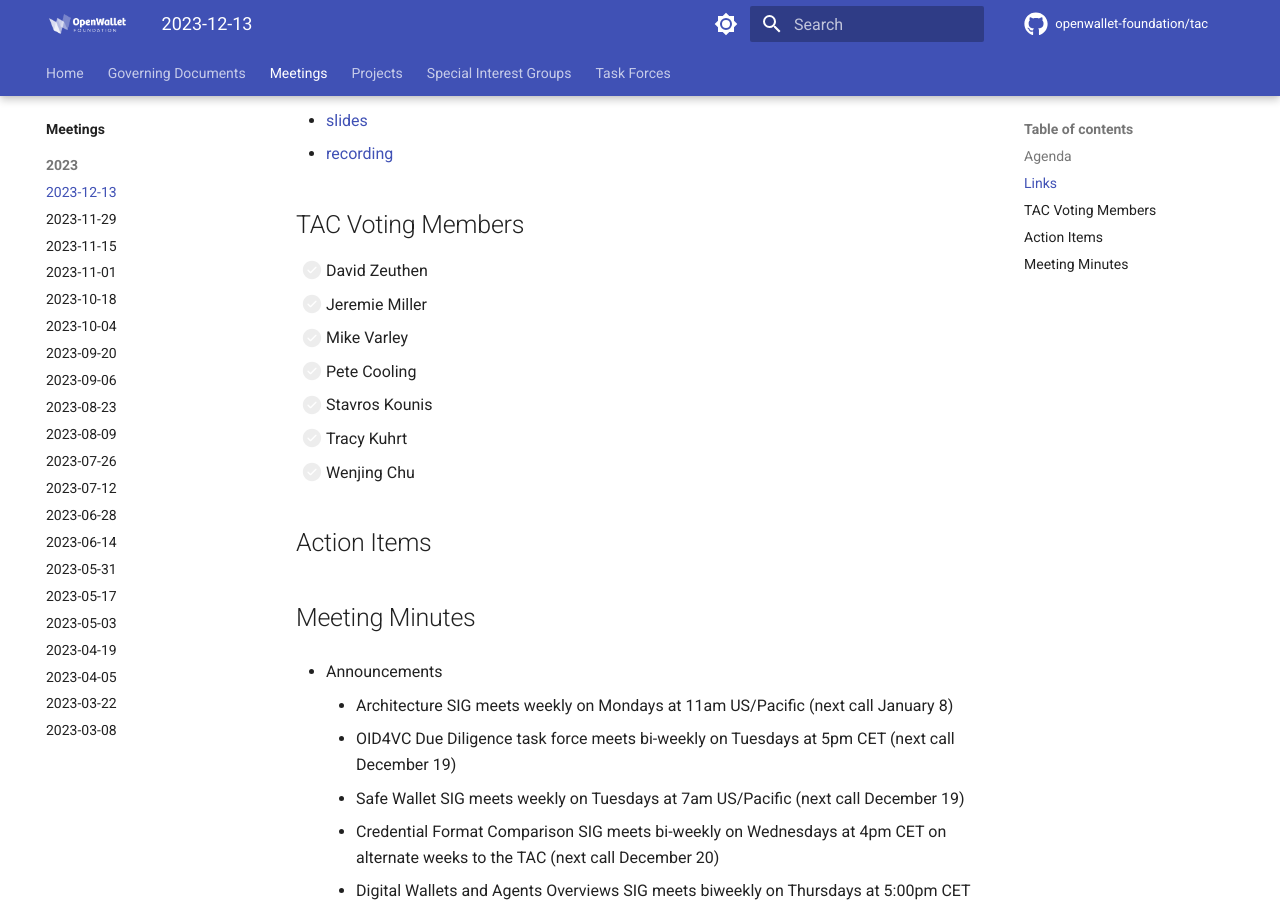
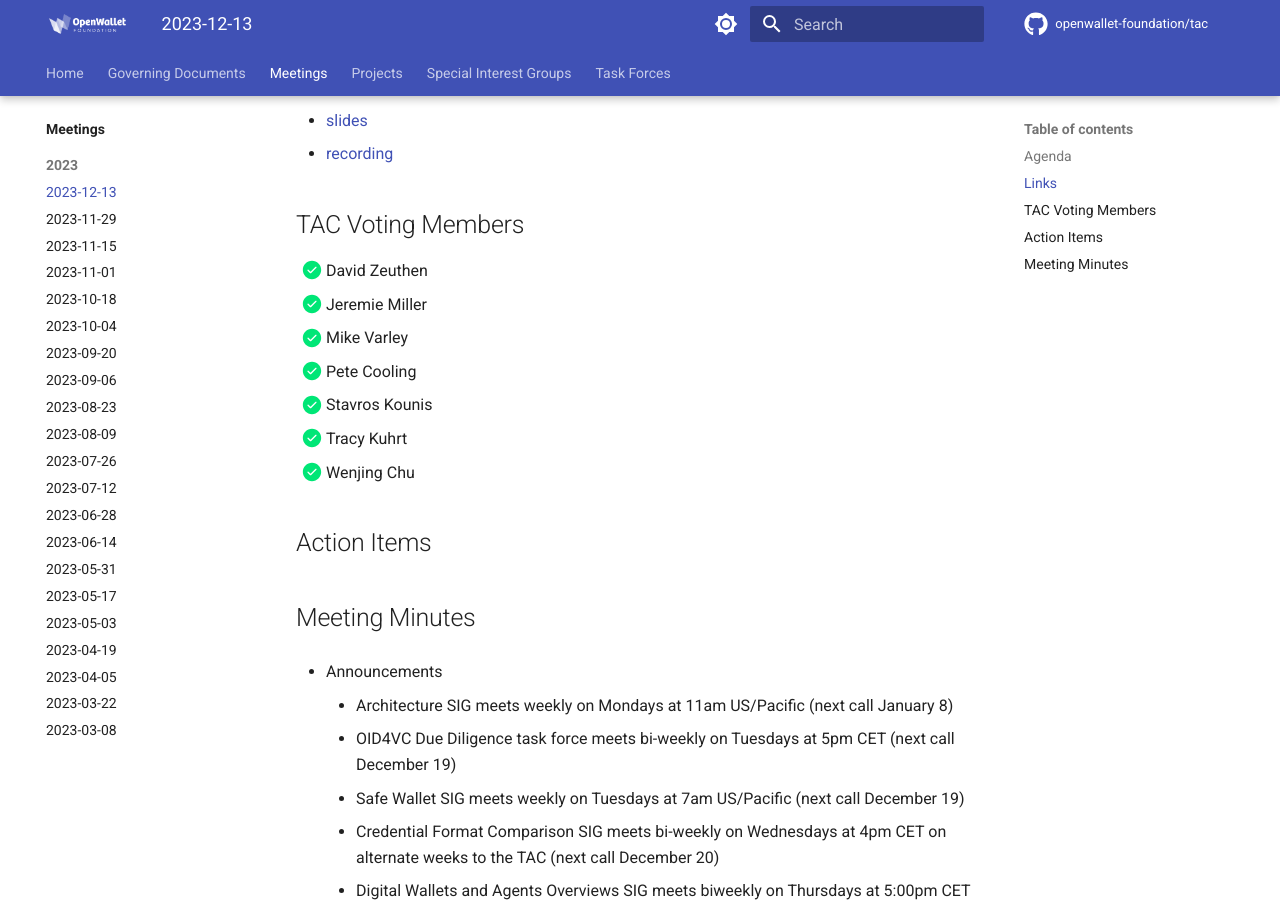
Before and after one commit to openwallet-foundation/tac, an MkDocs documentation site: the page built from docs/meetings/2023/2023-12-13.md, in a window 1280 px wide and 900 px high, scrolled down 619 px. Built offline with MkDocs 1.6.1 and Material for MkDocs 9.7.7, drawn with Linux system fonts in a browser that asks for light colours; comment, search, counter and statistics services are not loaded.

Commit message:
Attendance update
Signed-off-by: Ry Jones <ry@linux.com>

```diff
--- a/docs/meetings/2023/2023-12-13.md
+++ b/docs/meetings/2023/2023-12-13.md
@@ -17,13 +17,13 @@
 
 ## TAC Voting Members
 
-- [ ] David Zeuthen
-- [ ] Jeremie Miller
-- [ ] Mike Varley
-- [ ] Pete Cooling
-- [ ] Stavros Kounis
-- [ ] Tracy Kuhrt
-- [ ] Wenjing Chu
+- [x] David Zeuthen
+- [x] Jeremie Miller
+- [x] Mike Varley
+- [x] Pete Cooling
+- [x] Stavros Kounis
+- [x] Tracy Kuhrt
+- [x] Wenjing Chu
 
 ## Action Items
 
```
